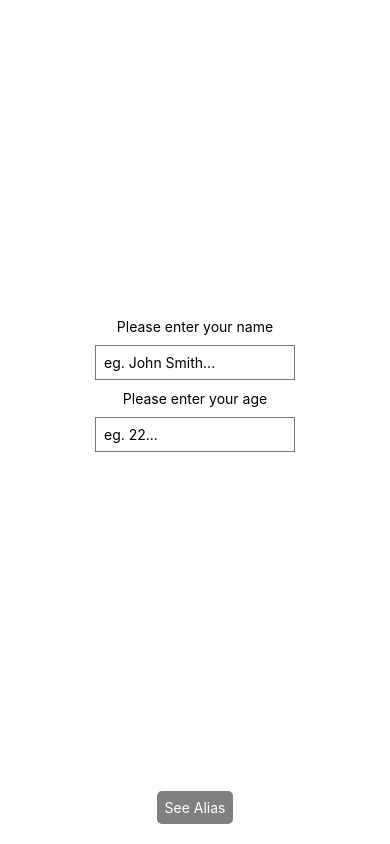
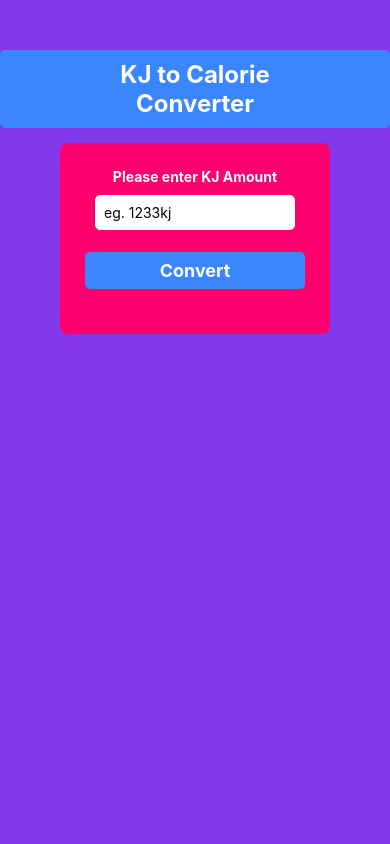
Before and after one commit to Gingerpeer/reactNative, a React Native app: screen / in a window 390 px wide. Built offline with nearby package versions, Linux system fonts and the light colour scheme.

Commit message:
kj to cal converter done

```diff
--- a/App.js
+++ b/App.js
@@ -1,15 +1,15 @@
 import React from 'react';
 import { useState, useEffect } from 'react';
 import { StatusBar } from 'expo-status-bar';
-import { RefreshControl,SafeAreaView, ScrollView, StyleSheet, Text, View, TouchableOpacity, TextInput } from 'react-native';
+import { StyleSheet, Text, View, TouchableOpacity, TextInput } from 'react-native';
+// components
+import Header from './components/Header';
+import Calculator from './components/Calculator';
 // TouchableOpacity is better than a Button for styling as Buttons cannot be styled
 const wait = (timeout) => {
   return new Promise(resolve => setTimeout(resolve, timeout));
 }
 export default function App() {
-  const [name,setName] = useState('')
-  const [age,setAge] = useState(0)
-  const [showData,setShowData] = useState(false)
   const [refreshing, setRefreshing] = React.useState(false);
 
   const onRefresh = React.useCallback(() => {
@@ -19,96 +19,32 @@ export default function App() {
     wait(2000).then(() => setRefreshing(false));
   }, []);
 
-  const clickHandler = () => {
-    console.log('\nName: ',name,'\nAge: ',age)
-    if(age !== 0 && name !== ''){
-      setShowData(true)
-    }
-  }
-  useEffect(()=>{
-    if(age === 0){
-      setShowData(false)
-    }
-  },[name,age])
   return (
-    <SafeAreaView style={styles.container}>
-      <ScrollView
-      contentContainerStyle={styles.scrollView}
-      refreshControl={
-        <RefreshControl
-          refreshing={refreshing}
-          onRefresh={onRefresh}
-        />
-      }
-        >
-      <View style={styles.container}>
-        <Text>Please enter your name</Text>
-        <TextInput
-          placeholder='eg. John Smith...'
-          style={styles.inputField}
-          onChangeText={(val)=>setName(val)}
-          />
-          <Text>Please enter your age</Text>
-          <TextInput
-            keyboardType='numeric'
-            placeholder='eg. 22...'
-            style={styles.inputField}
-            onChangeText={(val)=>setAge(val)}
-            />
-      </View>
-      {showData &&
-        <View style={styles.header}>
-          <Text style={styles.boldText}>Hello, World my name is {name} and my age is {age}</Text>
-        </View>
-      }
+    <View style={styles.container}>
 
-        <TouchableOpacity style={styles.buttonContainer} onPress={clickHandler}>
-         <Text style={styles.buttonContainerText}>See Alias</Text>
-        </TouchableOpacity>
+        <Header />
+        <Calculator />
       <StatusBar style="auto" />
-      </ScrollView>
-    </SafeAreaView>
+
+    </View>
   );
 }
 
 const styles = StyleSheet.create({
   container: {
     flex: 1,
-    backgroundColor: '#fff',
+    backgroundColor: '#8338ec',
     alignItems: 'center',
-    justifyContent: 'center',
+    // justifyContent: 'center',
   },
    scrollView: {
+    marginTop: 75,
     flex: 1,
-    backgroundColor: '#fff',
-    alignItems: 'center',
-    justifyContent: 'center',
+    backgroundColor: '#000',
+    width: 350,
+    borderRadius: 5,
+    padding: 10
+    // alignItems: 'center',
+    // justifyContent: 'center',
   },
- header: {},
- body: {},
- boldText: {
-  fontWeight: 'bold',
-  maxWidth: '50%',
-  alignItems: 'center',
-  justifyContent: 'center',
-  textAlign: 'center'
- },
- form: {},
- inputField: {
-  borderWidth: 1,
-  borderColor: '#777',
-  padding: 8,
-  margin: 10,
-  width: 200,
- },
- buttonContainer: {
-  backgroundColor: 'grey',
-  padding: 8,
-  borderRadius: 5,
-  marginTop: 12,
-  marginBottom: 20,
- },
- buttonContainerText: {
-  color: 'white'
- },
 });
--- /dev/null
+++ b/components/Calculator.js
@@ -0,0 +1,102 @@
+import { useEffect,useState } from "react"
+import { View,Text,StyleSheet,TouchableOpacity, TextInput } from "react-native"
+
+const Calculator = () => {
+  const [kj,setKj] = useState(0)
+  const [calorie,setCalorie] = useState(0)
+  const [showData,setShowData] = useState(false)
+
+  const calculateCalorie = () => {
+    let calc = kj / 4.184
+    parseFloat(calc)
+    setCalorie(calc.toFixed(1))
+  }
+  const clickHandler = () =>{
+    if(kj !== 0){
+      setShowData(true)
+      calculateCalorie()
+    }
+    console.log('Clicked')
+  }
+  useEffect(()=>{
+    calculateCalorie()
+  },[kj,calorie])
+  return(
+    <View style={styles.container}>
+        <Text style={styles.boldText}>Please enter KJ Amount</Text>
+        <TextInput
+          placeholder='eg. 1233kj'
+          style={styles.inputField}
+          onChangeText={(val)=>setKj(val)}
+          keyboardType='number-pad'
+          />
+
+      {showData &&
+        <View style={styles.header}>
+        <Text style={styles.boldText}>{calorie}</Text>
+          <Text style={styles.boldTextL}>Calories</Text>
+          <Text style={styles.boldText}>in</Text>
+          <Text style={styles.boldTextL}>{kj} Kj</Text>
+        </View>
+      }
+
+        <TouchableOpacity style={styles.buttonContainer} onPress={clickHandler}>
+          <Text style={styles.buttonContainerText}>Convert</Text>
+        </TouchableOpacity>
+    </View>
+  )
+}
+const styles = new StyleSheet.create({
+ container: {
+  marginTop: 15,
+  backgroundColor: '#FF006E',
+  padding: 25,
+  borderRadius: 8
+ },
+ boldText: {
+  fontWeight: 'bold',
+  alignItems: 'center',
+  justifyContent: 'center',
+  textAlign: 'center',
+  color: 'white',
+  fontSize: '19'
+ },
+ boldTextL: {
+  fontWeight: 'bold',
+  alignItems: 'center',
+  justifyContent: 'center',
+  textAlign: 'center',
+  color: 'white',
+  fontSize: '21'
+ },
+ form: {},
+ inputField: {
+  borderWidth: 1,
+  borderColor: '#fff',
+  padding: 8,
+  margin: 10,
+  width: 200,
+  borderRadius: 5,
+  backgroundColor: '#fff',
+ },
+ buttonContainer: {
+  backgroundColor: '#3a86ff',
+  padding: 8,
+  borderRadius: 5,
+  marginTop: 12,
+  marginBottom: 20,
+ },
+ buttonContainerText: {
+  color: 'white',
+  textAlign: 'center',
+  fontWeight: 'bold',
+  fontSize: 18
+ },
+ shadowProp: {
+  shadowColor: '#171717',
+  shadowOffset: {width: -2, height: 4},
+  shadowOpacity: 0.2,
+  shadowRadius: 3,
+},
+})
+export default Calculator
--- /dev/null
+++ b/components/Header.js
@@ -0,0 +1,26 @@
+import { StyleSheet,View,Text } from "react-native"
+
+const Header = () => {
+  return(
+    <View style={styles.titleView}>
+      <Text style={styles.titleText}>KJ to Calorie</Text>
+      <Text style={styles.titleText}>Converter</Text>
+    </View>
+  )
+}
+const styles = StyleSheet.create({
+  titleView: {
+    marginTop: 50,
+    backgroundColor: '#3a86ff',
+    padding: 10,
+    borderRadius: 5,
+    width: "100%"
+  },
+  titleText: {
+    fontWeight: 'bold',
+    textAlign: 'center',
+    fontSize: 24,
+    color: 'white'
+  }
+})
+export default Header
```
